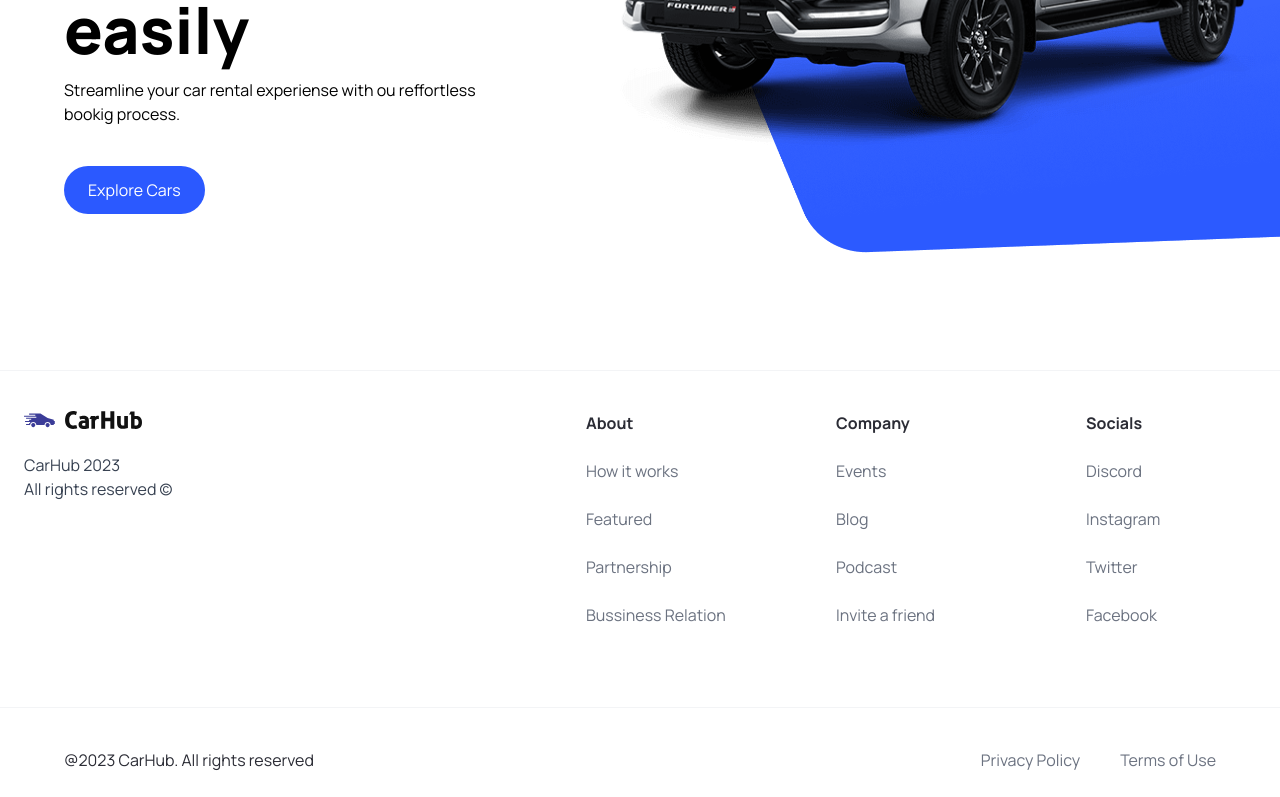
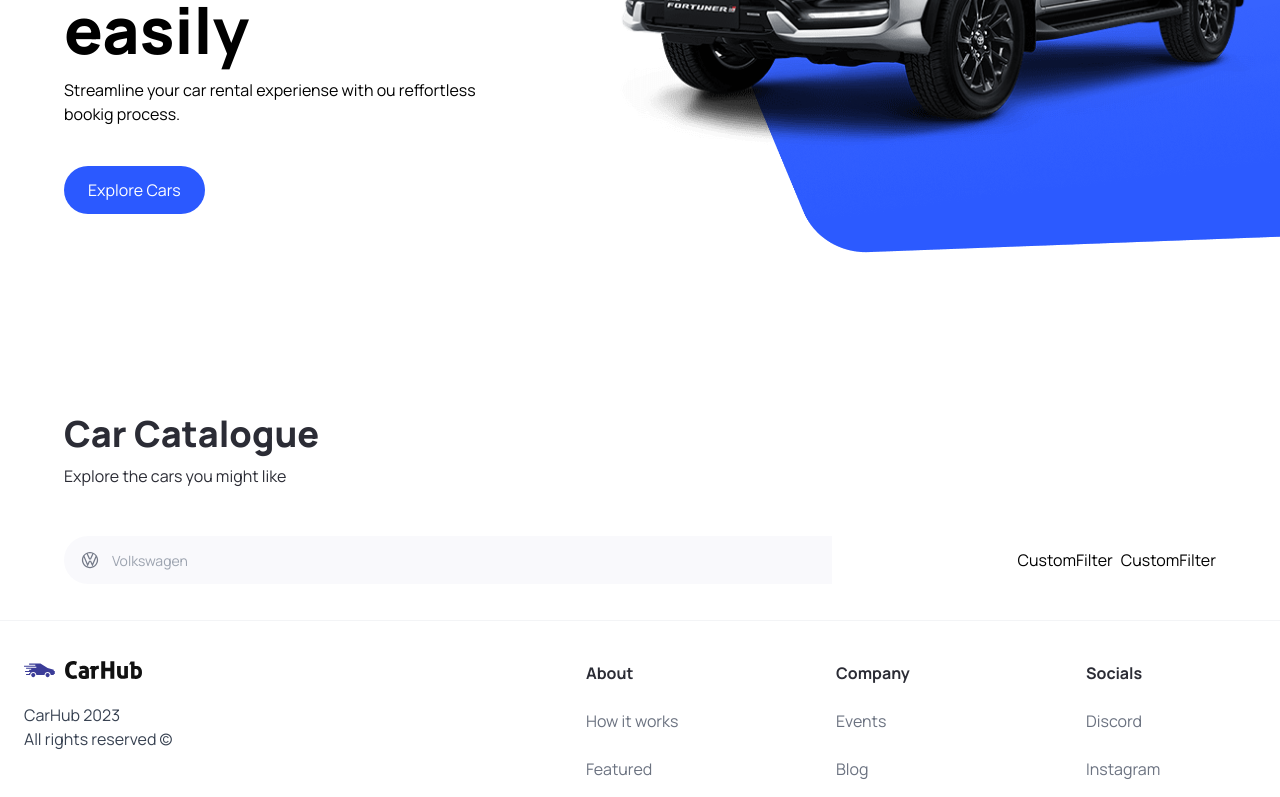
Before and after one commit to AlexRudnyk/cars-showroom, a Next.js app: page / in a window 1280 px wide. Shown: the part 450-1247 px from the top of the page. Built offline with nearby package versions, Linux system fonts and the light colour scheme.

Commit message:
adds searchbar with headless lib

```diff
--- a/app/page.tsx
+++ b/app/page.tsx
@@ -1,10 +1,24 @@
-import { Hero } from "@/components";
+import { CustomFilter, Hero, SearchBar } from "@/components";
 import Image from "next/image";
 
 export default function Home() {
   return (
     <main className="overflow-hidden">
       <Hero />
+      <div className="mt-12 padding-x padding-y max-width" id="discover">
+        <div className="home__text-container">
+          <h1 className="text-4xl font-extrabold">Car Catalogue</h1>
+          <p>Explore the cars you might like</p>
+        </div>
+        <div className="home__filters">
+          <SearchBar />
+
+          <div className="home__filter-container">
+            <CustomFilter title="fuel" />
+            <CustomFilter title="year" />
+          </div>
+        </div>
+      </div>
     </main>
   );
 }
--- /dev/null
+++ b/components/CustomFilter.tsx
@@ -0,0 +1,11 @@
+import React from "react";
+
+interface CustomFilterProps {
+  title: string;
+}
+
+const CustomFilter = ({ title }: CustomFilterProps) => {
+  return <div>CustomFilter</div>;
+};
+
+export default CustomFilter;
--- /dev/null
+++ b/components/SearchBar.tsx
@@ -0,0 +1,22 @@
+"use client";
+
+import { useState } from "react";
+import { SearchManufacturer } from ".";
+
+const SearchBar = () => {
+  const [manufacturer, setManufacturer] = useState("");
+  const handleSearch = () => {};
+
+  return (
+    <form className="searchbar" onSubmit={handleSearch}>
+      <div className="searchbar__item">
+        <SearchManufacturer
+          manufacturer={manufacturer}
+          setManufacturer={setManufacturer}
+        />
+      </div>
+    </form>
+  );
+};
+
+export default SearchBar;
--- /dev/null
+++ b/components/SearchManufacturer.tsx
@@ -0,0 +1,74 @@
+"use client";
+
+import { useState, Fragment } from "react";
+import { Combobox, Transition } from "@headlessui/react";
+
+import { SearchManufacturerProps } from "@/types";
+import Image from "next/image";
+import { manufacturers } from "@/constants";
+
+const SearchManufacturer = ({
+  manufacturer,
+  setManufacturer,
+}: SearchManufacturerProps) => {
+  const [query, setQuery] = useState("");
+
+  const filteredManufacturers =
+    query === ""
+      ? manufacturers
+      : manufacturers.filter((item) =>
+          item
+            .toLowerCase()
+            .replace(/\s+/g, "")
+            .includes(query.toLowerCase().replace(/\s+/g, ""))
+        );
+
+  return (
+    <div className="search-manufacturer">
+      <Combobox>
+        <div className="relative w-full">
+          <Combobox.Button className="absolute top-[14px]">
+            <Image
+              src="/car-logo.svg"
+              width={20}
+              height={20}
+              className="ml-4"
+              alt="Car Logo"
+            />
+          </Combobox.Button>
+          <Combobox.Input
+            className="search-manufacturer__input"
+            placeholder="Volkswagen"
+            displayValue={(manufacturer: string) => manufacturer}
+            onChange={(e) => setQuery(e.target.value)}
+          />
+          <Transition
+            as={Fragment}
+            leave="transition ease-in duration-100"
+            leaveFrom="opacity-100"
+            leaveTo="opacity-0"
+            afterLeave={() => setQuery("")}
+          >
+            <Combobox.Options>
+              {filteredManufacturers.map((item) => (
+                <Combobox.Option
+                  key={item}
+                  className={({ active }) =>
+                    `relative searchmanufacturer__option ${
+                      active ? "bg-primary-blue text-white" : "text-gray-900"
+                    }`
+                  }
+                  value={item}
+                >
+                  {item}
+                </Combobox.Option>
+              ))}
+            </Combobox.Options>
+          </Transition>
+        </div>
+      </Combobox>
+    </div>
+  );
+};
+
+export default SearchManufacturer;
--- a/components/index.ts
+++ b/components/index.ts
@@ -2,5 +2,16 @@
 import CustomButton from "./CustomButton";
 import Navbar from "./Navbar";
 import Footer from "./Footer";
+import SearchBar from "./SearchBar";
+import CustomFilter from "./CustomFilter";
+import SearchManufacturer from "./SearchManufacturer";
 
-export { Hero, CustomButton, Navbar, Footer };
+export {
+  Hero,
+  CustomButton,
+  Navbar,
+  Footer,
+  SearchBar,
+  CustomFilter,
+  SearchManufacturer,
+};
--- a/types/index.ts
+++ b/types/index.ts
@@ -6,3 +6,8 @@
   handleClick?: MouseEventHandler<HTMLButtonElement>;
   btnType?: "button" | "submit";
 }
+
+export interface SearchManufacturerProps {
+  manufacturer: string;
+  setManufacturer: (manufacturer: string) => void;
+}
```
Also changed, not shown: package.json (+5 -4 lines), 1 other file (tests, documents, lock files or other folders).
